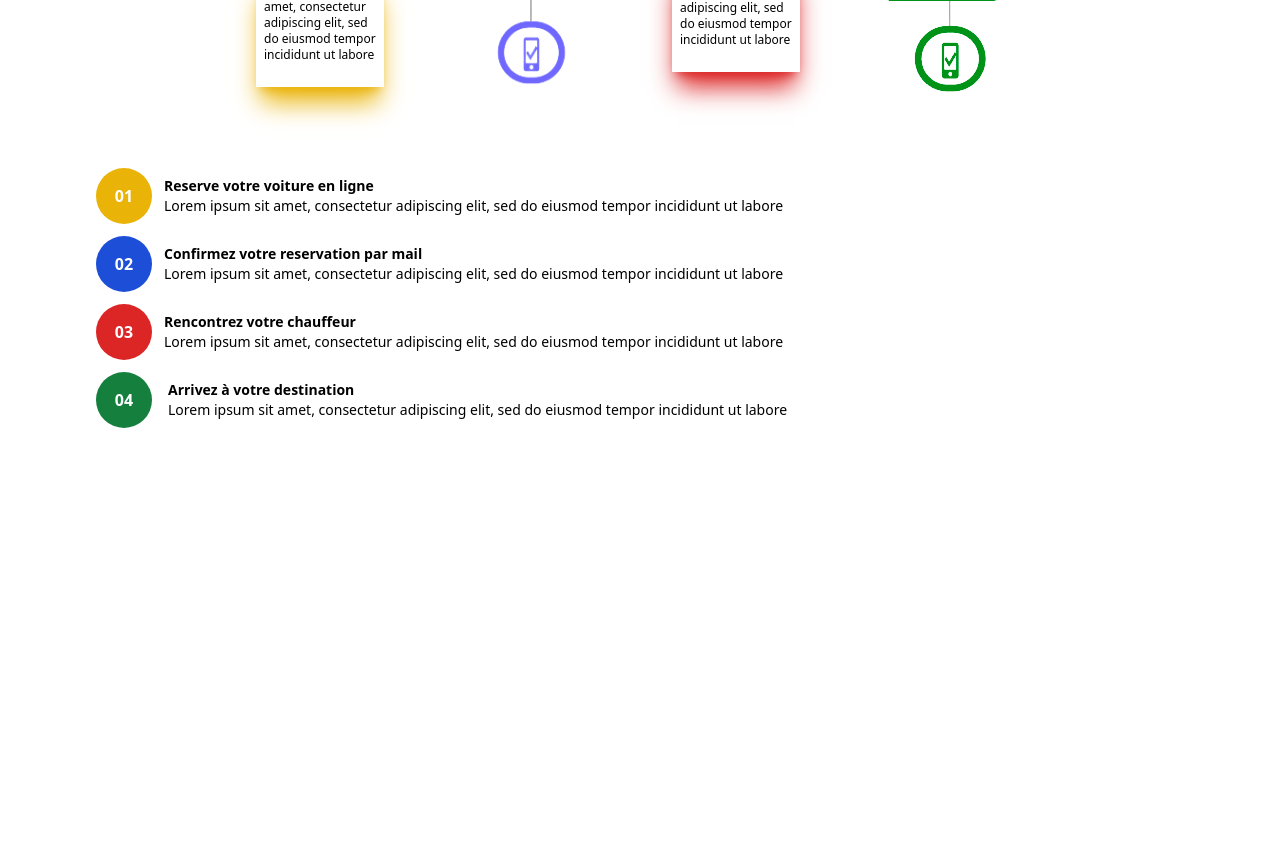
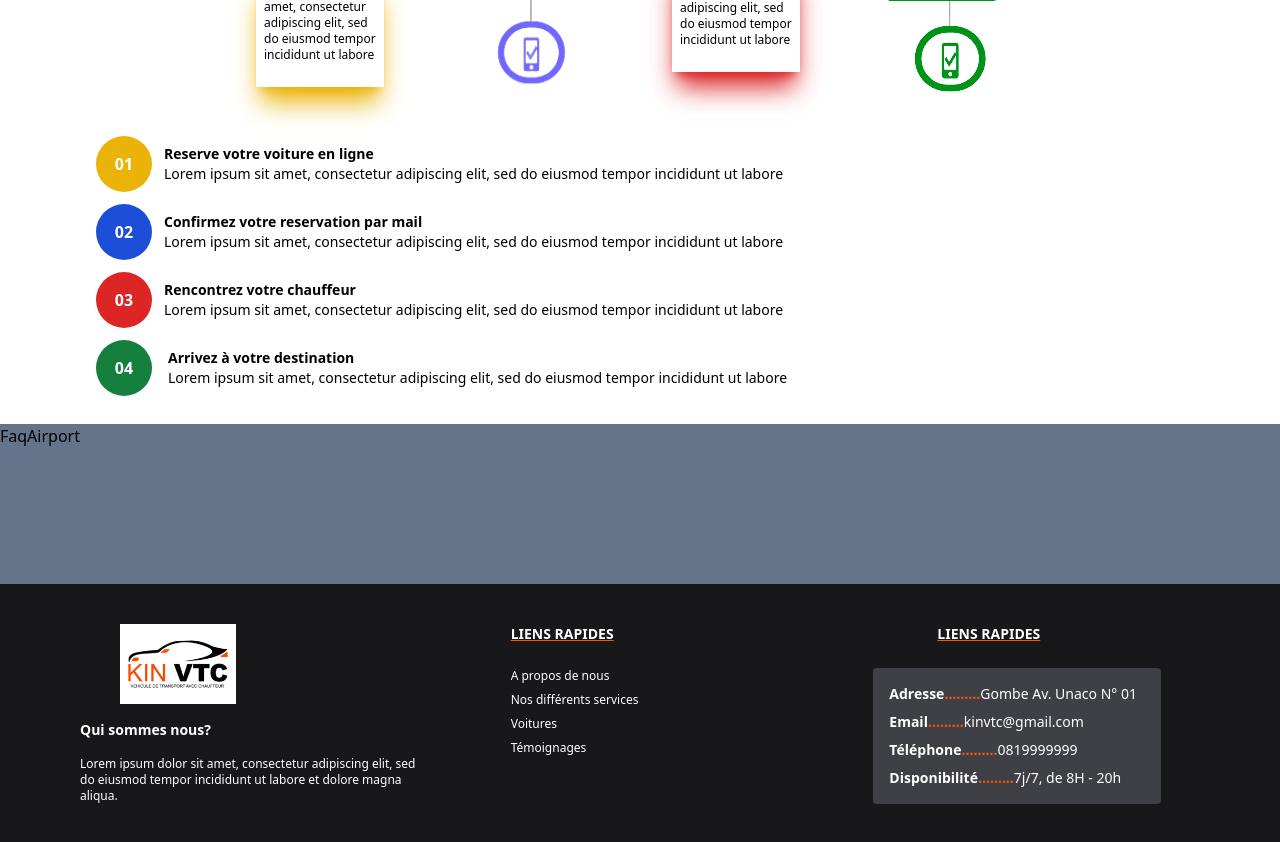
Before and after one commit to eunicekinzengele/ReposVTC_Front, a Next.js app: page /AirportTransfertPage in a window 1280 px wide. Shown: the part 1340-2182 px from the top of the page. Before the commit the page ends 1768 px from the top, so only its background shows below. Built offline with nearby package versions, Linux system fonts and the light colour scheme.

Commit message:
creation of a description of steps transfert bar

```diff
--- a/pages/AirportTransfertPage.jsx
+++ b/pages/AirportTransfertPage.jsx
@@ -2,9 +2,11 @@ import React from 'react'
 import TopBar from '../components/layout/Topbar'
 import DescriptionAirportTransfert from './DescriptionAirportTransfert'
 import DescriptionSteps from './DescriptionSteps'
+import FaqAirport from './FaqAirport'
 import Header from './Header'
 import HeroBarAirportTranfert from './HeroBarAirportTranfert'
 import StepsTransfert from './StepsTransfert'
+import Footer from './Footer'
 
 export default function AirportTransfertPage() {
   return (
@@ -15,6 +17,8 @@ export default function AirportTransfertPage() {
         <DescriptionAirportTransfert/>
         <StepsTransfert/>
         <DescriptionSteps/>
+        <FaqAirport/>
+       <Footer/>
     </div>
   )
 }
--- a/pages/DescriptionSteps.jsx
+++ b/pages/DescriptionSteps.jsx
@@ -2,7 +2,7 @@ import React from "react";
 
 export default function DescriptionSteps() {
   return (
-    <div className=" w-full h-72 space-y-3 px-10 py-8">
+    <div className=" w-full h-72 space-y-3 px-10 py-">
       <div className=" flex items-center px-14 space-x-3">
         <div className=" bg-yellow-500 w-14 h-14 rounded-full flex justify-center items-center text-white font-semibold ">01</div>
         <div>
--- /dev/null
+++ b/pages/RetailsCarPage.jsx
@@ -0,0 +1,10 @@
+import React from 'react'
+import Topbar from '../components/layout/Topbar'
+
+export default function RetailsCarPage() {
+  return (
+    <div>
+        <Topbar/>
+    </div>
+  )
+}
```
